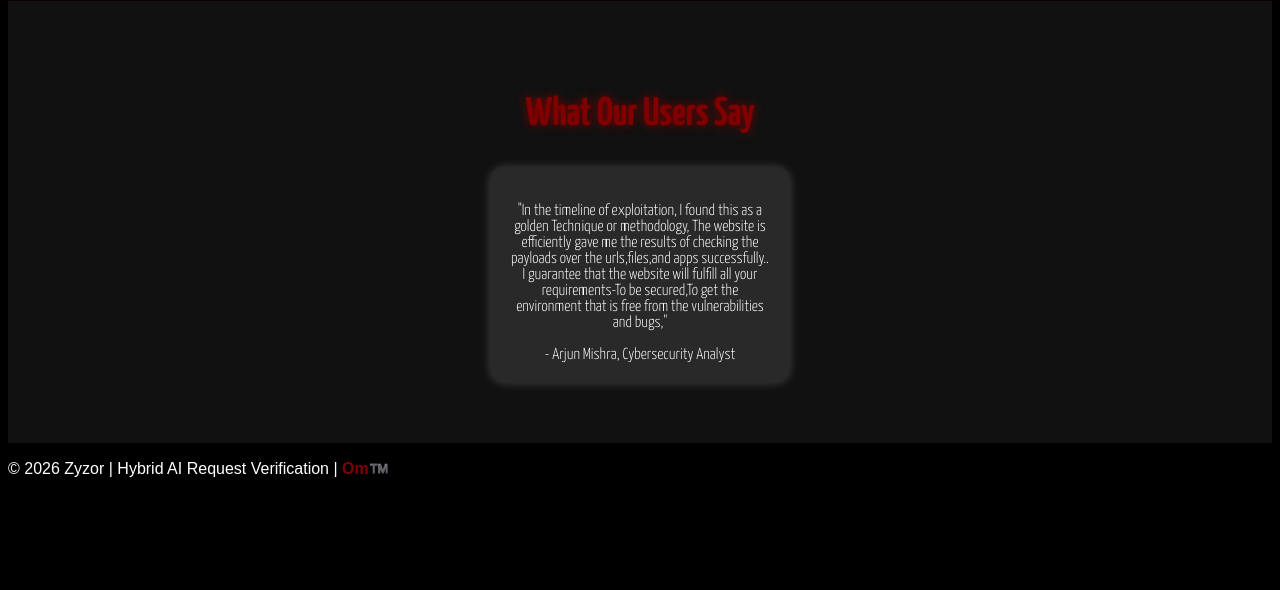
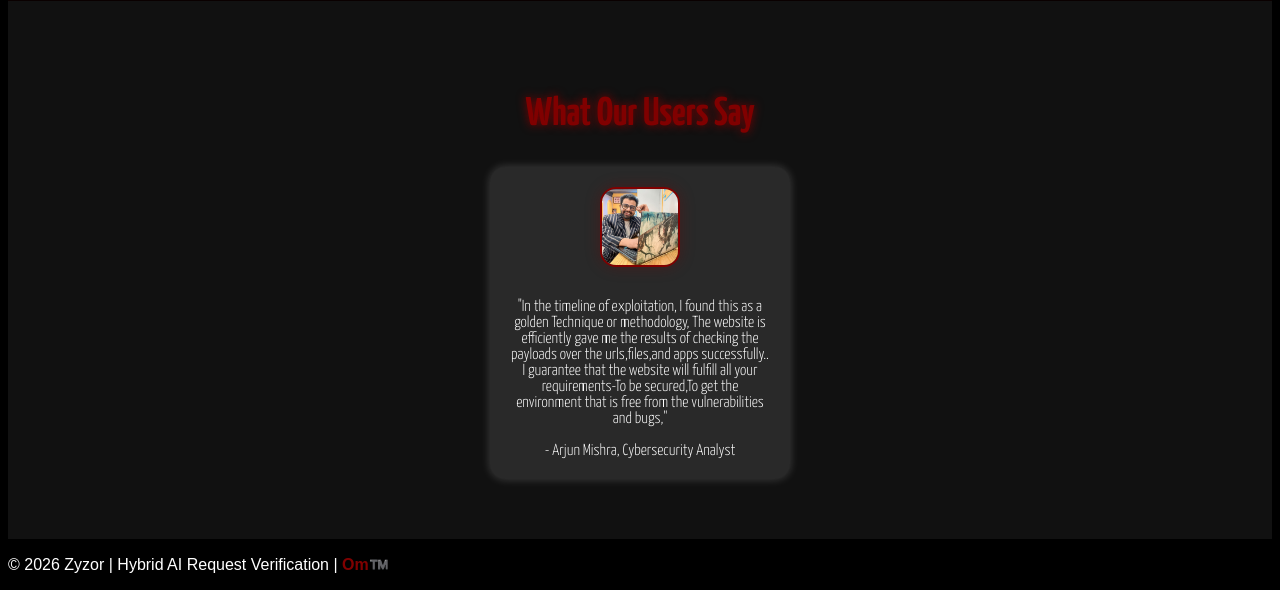
Before and after one commit to VaibhavM1503/zyzor, a Flask app: template templates/index.html in a window 1280 px wide. Shown: the part 1699-2289 px from the top of the page. Before the commit the page ends 2176 px from the top, so only its background shows below. Run offline with Flask 3, Linux system fonts and the light colour scheme; the template is opened without the code that fills it, so the values that code supplies are empty; some web fonts are replaced.

Commit message:
Add Arjun Mishra testimonial image with rounded blunt styling

```diff
--- a/static/styles.css
+++ b/static/styles.css
@@ -247,6 +247,20 @@ body::before {
     text-align: center;
     box-shadow: 0 0 10px rgba(255, 255, 255, 0.2);
     transition: 0.3s;
+    display: flex;
+    flex-direction: column;
+    align-items: center;
+}
+
+.testimonial-img {
+    width: 80px;
+    height: 80px;
+    object-fit: cover;
+    border-radius: 20%;
+    /* Rounded blunt corners */
+    margin-bottom: 1rem;
+    border: 2px solid #800000;
+    box-shadow: 0 0 15px rgba(128, 0, 0, 0.3);
 }
 
 .card:hover {
--- a/templates/index.html
+++ b/templates/index.html
@@ -179,6 +179,8 @@
             <h2>What Our Users Say</h2>
             <div class="testimonial-cards">
                 <div class="card">
+                    <img src="{{ url_for('static', filename='arjun_mishra_pic.jpg') }}" alt="Arjun Mishra"
+                        class="testimonial-img">
                     <p>"In the timeline of exploitation,
                         I found this as a golden Technique or methodology, The website is efficiently gave me the
                         results of checking the payloads over the urls,files,and apps successfully..
```
Also changed, not shown: static/arjun_mishra_pic.jpg (added).
